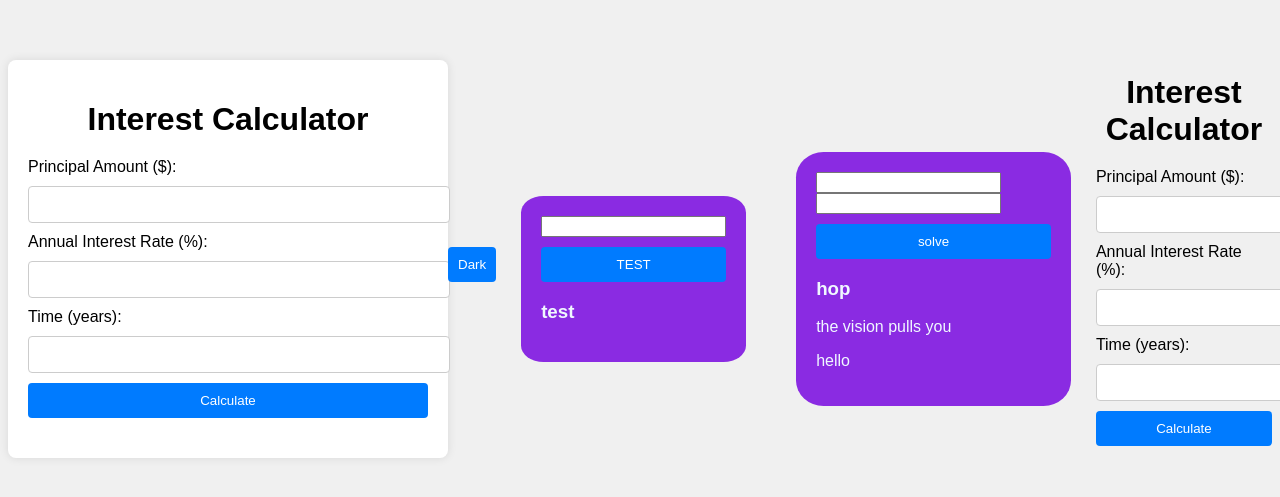
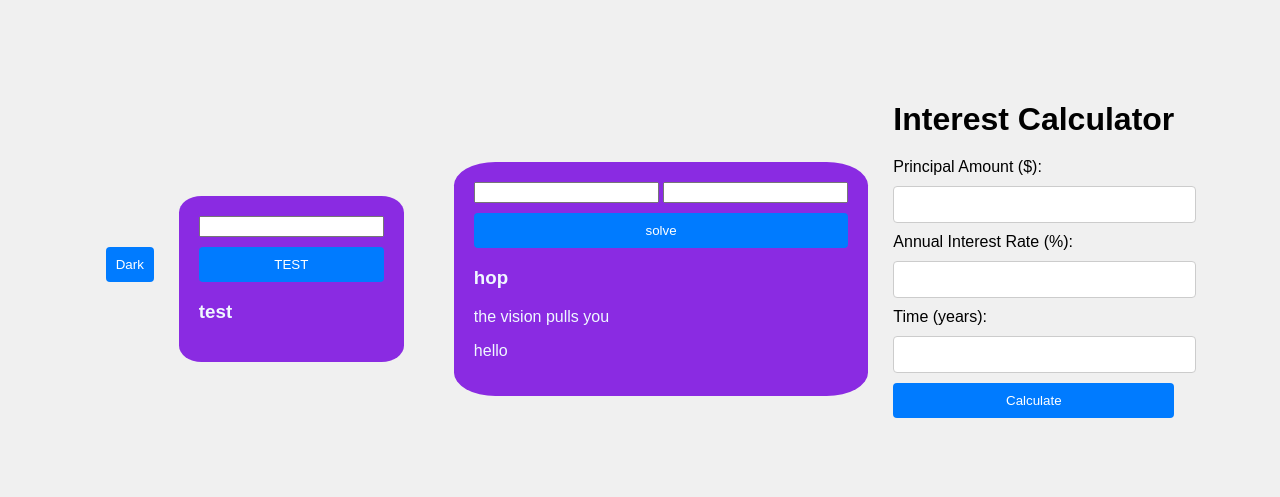
Before and after one commit to Qrisssss/TEST, a plain HTML site: page index.html in a window 1280 px wide. Shown: the part 149-646 px from the top of the page. Drawn offline with Linux system fonts and the light colour scheme.

Commit message:
all good

```diff
--- a/index.html
+++ b/index.html
@@ -1,31 +1,4 @@
 <!DOCTYPE html>
-<html lang="en">
-<head>
-    <meta charset="UTF-8">
-        <meta name="viewport" content="width=device-width, initial-scale=1.0">
-            <title>Interest Calculator</title>
-                <link rel="stylesheet" href="style.css">
-                </head>
-                <body>
-                    <div class="container">
-                            <h1>Interest Calculator</h1>
-                                    <form id="interestForm">
-                                                <label for="principal">Principal Amount ($):</label>
-                                                            <input type="number" id="principal" required>
-
-                                                                        <label for="rate">Annual Interest Rate (%):</label>
-                                                                                    <input type="number" id="rate" required>
-
-                                                                                                <label for="time">Time (years):</label>
-                                                                                                            <input type="number" id="time" required>
-
-                                                                                                                        <button type="button" onclick="calculateInterest()">Calculate</button>
-                                                                                                                                </form>
-                                                                                                                                        <div id="result"></div>
-                                                                                                                                            </div>
-                                                                                                                                                <script src="script.js"></script>
-                                                                                                                                                </body>
-                                                                                                                                                </html><!DOCTYPE html>
 <html lang="en">
 <head>
     <meta charset="UTF-8">
@@ -52,18 +25,6 @@
         <p>the vision pulls you</p>
         <p color="green">hello</p>
     </div>
-
-<script src="test.js"></script>
-
-
-
-
-
-
-
-
-
-
     <div class="contacontainer" >
         <h1>Interest Calculator</h1>
         <form id="interestForm">
@@ -80,6 +41,6 @@
         </form>
         <div id="result"></div>
     </div>
-
+    <script src="test.js"></script>
 </body>
 </html>
```
